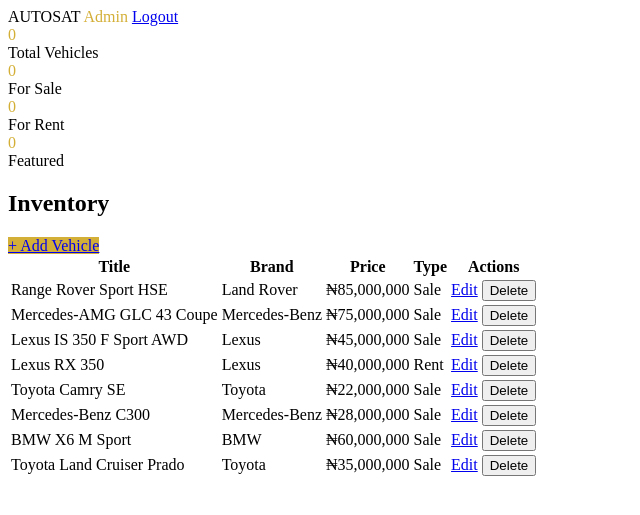
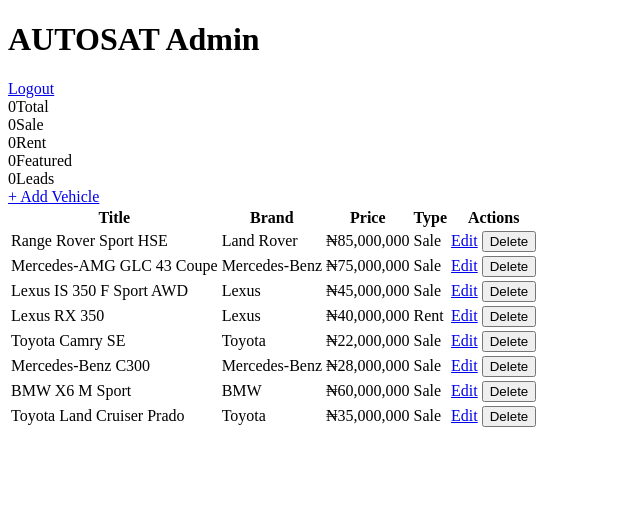
Before and after one commit to joboyfx5-lang/Car-website-, a Flask app: template templates/admin_dashboard.html in a window 1280 px wide. Shown: the top 515 px of the page, without its empty margins (0-640 px from the left). Run offline with Flask 3, Linux system fonts and the light colour scheme; the template is opened without the code that fills it, so the values that code supplies are empty; data comes from the database, SQL or seed files in the repository.

Commit message:
Update admin_dashboard.html

```diff
--- a/templates/admin_dashboard.html
+++ b/templates/admin_dashboard.html
@@ -1,53 +1,28 @@
 {% extends "base.html" %}
 {% block title %}Admin Dashboard - AUTOSAT{% endblock %}
 {% block content %}
-<nav class="bg-[#0B0C10]/80 backdrop-blur-lg border-b border-white/10">
-    <div class="max-w-7xl mx-auto px-4 py-4 flex justify-between items-center">
-        <span class="text-xl font-bold">AUTOSAT <span class="text-gold">Admin</span></span>
-        <a href="/admin/logout" class="text-gray-300 hover:text-gold">Logout</a>
+<header class="admin-header">
+    <div class="container">
+        <h1>AUTOSAT <span>Admin</span></h1>
+        <a href="/admin/logout">Logout</a>
     </div>
-</nav>
-
-<div class="max-w-7xl mx-auto px-4 py-8">
-    <div class="grid grid-cols-2 md:grid-cols-4 gap-4 mb-8">
-        <div class="bg-white/5 p-4 rounded-xl border border-white/10 text-center">
-            <div class="text-2xl font-bold text-gold" id="statTotal">0</div>
-            <div class="text-gray-400">Total Vehicles</div>
-        </div>
-        <div class="bg-white/5 p-4 rounded-xl border border-white/10 text-center">
-            <div class="text-2xl font-bold text-gold" id="statSale">0</div>
-            <div class="text-gray-400">For Sale</div>
-        </div>
-        <div class="bg-white/5 p-4 rounded-xl border border-white/10 text-center">
-            <div class="text-2xl font-bold text-gold" id="statRent">0</div>
-            <div class="text-gray-400">For Rent</div>
-        </div>
-        <div class="bg-white/5 p-4 rounded-xl border border-white/10 text-center">
-            <div class="text-2xl font-bold text-gold" id="statFeatured">0</div>
-            <div class="text-gray-400">Featured</div>
-        </div>
+</header>
+<div class="admin-dashboard container">
+    <div class="stats-grid">
+        <div class="stat"><span id="statTotal">0</span>Total</div>
+        <div class="stat"><span id="statSale">0</span>Sale</div>
+        <div class="stat"><span id="statRent">0</span>Rent</div>
+        <div class="stat"><span id="statFeatured">0</span>Featured</div>
+        <div class="stat"><span id="statLeads">0</span>Leads</div>
     </div>
-
-    <div class="flex justify-between items-center mb-4">
-        <h2 class="text-xl font-bold">Inventory</h2>
-        <a href="/admin/new" class="bg-gold text-black px-4 py-2 rounded-lg font-semibold">+ Add Vehicle</a>
+    <div class="admin-actions">
+        <a href="/admin/new" class="btn">+ Add Vehicle</a>
     </div>
-
-    <div class="overflow-x-auto">
-        <table class="w-full text-left">
-            <thead class="bg-white/5">
-                <tr>
-                    <th class="px-4 py-3">Title</th>
-                    <th class="px-4 py-3">Brand</th>
-                    <th class="px-4 py-3">Price</th>
-                    <th class="px-4 py-3">Type</th>
-                    <th class="px-4 py-3">Actions</th>
-                </tr>
-            </thead>
-            <tbody id="adminVehicleTable">
-                <!-- populated by JS -->
-            </tbody>
-        </table>
-    </div>
+    <table class="admin-table">
+        <thead>
+            <tr><th>Title</th><th>Brand</th><th>Price</th><th>Type</th><th>Actions</th></tr>
+        </thead>
+        <tbody id="adminVehicleTable"></tbody>
+    </table>
 </div>
 {% endblock %}
```
